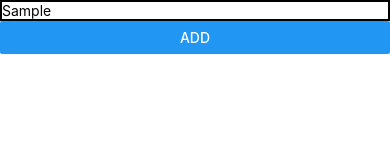
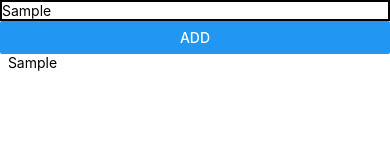
Before and after one commit to Razzi65/reactnative, a React Native app: screen / in a window 390 px wide. Both pictures are taken after typing "Sample" into the empty fields and a click on the button "ADD". Shown: the top 160 px of the page. Built offline with nearby package versions, Linux system fonts and the light colour scheme.

Commit message:
todo in react native

```diff
--- a/components/toDoApp.tsx
+++ b/components/toDoApp.tsx
@@ -1,18 +1,30 @@
-import { Button, TextInput, View } from "react-native"
+import { Button, ScrollView, Text, TextInput, View } from "react-native"
+import UseToDo from "../custom hooks/useToDo"
 
 const ToDoApp = () => {
 
-    const onPressHandler = () => {
-        console.log("hi");
+    const {onPressHandler, userInput, setUserInput, userToDo} = UseToDo()
 
-    }
+
+
+
 
     return (
         <View>
-                <TextInput style={{borderColor:"black", borderWidth:2 }} placeholder="write here"/>
+
+                <TextInput style={{borderColor:"black", borderWidth:2 }} placeholder="write here" defaultValue={userInput}
+                onChangeText={text=>setUserInput(text)}/>
                 <Button onPress={onPressHandler} title="add"/>
 
+             {userToDo.map((item)=>{
+                return (
+                    <Text>  {item.toDoItem} </Text>
+                )
+               })}
+
+
         </View>
+
 
     )
 }
--- /dev/null
+++ b/custom hooks/useToDo.tsx
@@ -0,0 +1,28 @@
+import { useState } from "react"
+import ToDoType from "../types/toDoType"
+
+
+const UseToDo = () => {
+
+    const [userInput, setUserInput] = useState("")
+    const [userToDo, setUserToDo] = useState<ToDoType[]>([])
+
+
+    const addedToDo:ToDoType = {
+        toDoItem:userInput
+    }
+
+
+    const onPressHandler = () => {
+        setUserToDo([...userToDo, addedToDo])
+    }
+
+
+
+    return {
+        onPressHandler, userInput, setUserInput, userToDo
+    }
+}
+
+
+export default UseToDo
--- /dev/null
+++ b/types/toDoType.tsx
@@ -0,0 +1,7 @@
+
+type ToDoType = {
+    toDoItem:string,
+    id?:string
+}
+
+export default ToDoType
```
